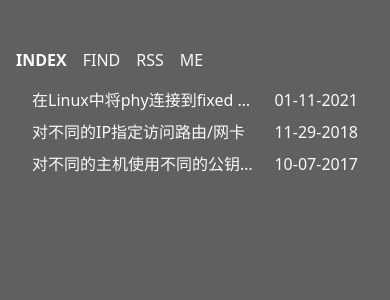
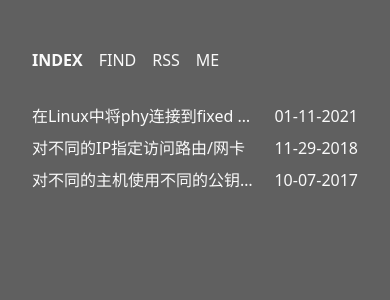
Before and after one commit to fixed-link/fixed-link.com, a Jekyll site: the page built from index.html, in a window 390 px wide. Shown: the top 300 px of the page. Built offline with Jekyll 4.4.1, drawn with Linux system fonts in a browser that asks for light colours.

Commit message:
update css

```diff
--- a/_sass/_main.scss
+++ b/_sass/_main.scss
@@ -200,7 +200,8 @@ header li {
 }
 header ul {
 	// border-bottom: 1px solid #edf2f7;
-	// padding-bottom: 0.5rem;
+	padding-bottom: 1rem;
+	padding-left: 1rem;
 }
 nav ul {
     border-right: 0px;
```
